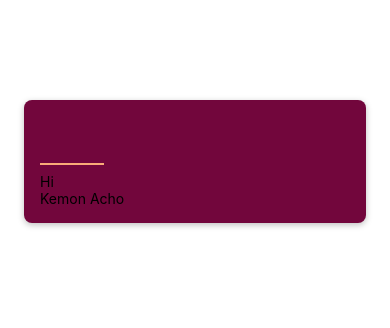
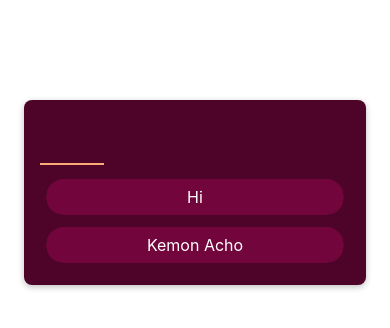
Before and after one commit to shadreza/React-Native-CLI, a React Native app: screen / in a window 390 px wide. Shown: the top 328 px of the page. Built offline with nearby package versions, Linux system fonts and the light colour scheme.

Commit message:
Adding Button Pressed minimal Animation

```diff
--- a/components/Buttons/PrimaryButton.js
+++ b/components/Buttons/PrimaryButton.js
@@ -3,15 +3,53 @@
 import { Pressable, StyleSheet, Text, View } from 'react-native';
 
 const PrimaryButton = ({children}) => {
+  const pressHandler = () => {
+    console.log('primary button pressed');
+  };
+
   return (
-    <Pressable>
-      <View>
-        <Text>{children}</Text>
-      </View>
-    </Pressable>
+    <View style={styles.buttonOuterContainer}>
+      <Pressable
+        style={({pressed}) =>
+          pressed
+            ? [styles.pressedIos, styles.buttonInnerContainer]
+            : styles.buttonInnerContainer
+        }
+        onPress={pressHandler}
+        android_ripple={{color: '#4e0329'}}>
+        <Text style={styles.buttonText}>{children}</Text>
+      </Pressable>
+    </View>
   );
 };
 
 export default PrimaryButton;
 
-const styles = StyleSheet.create({});
+const styles = StyleSheet.create({
+  buttonOuterContainer: {
+    borderRadius: 28,
+    margin: 6,
+    overflow: 'hidden',
+  },
+  buttonInnerContainer: {
+    backgroundColor: '#72063c',
+    paddingVertical: 8,
+    paddingHorizontal: 16,
+    // android
+    elevation: 2,
+    // ios
+    shadowColor: 'black',
+    shadowOffset: {
+      width: 0,
+      height: 2,
+    },
+  },
+  buttonText: {
+    color: 'white',
+    fontSize: 16,
+    textAlign: 'center',
+  },
+  pressedIos: {
+    opacity: 0.75,
+  },
+});
--- a/screens/StartGameScreen.js
+++ b/screens/StartGameScreen.js
@@ -25,7 +25,7 @@
   inputContainer: {
     padding: 16,
     marginTop: 100,
-    backgroundColor: '#72063c',
+    backgroundColor: '#4e0329',
     marginHorizontal: 24,
     borderRadius: 8,
     // android
```
